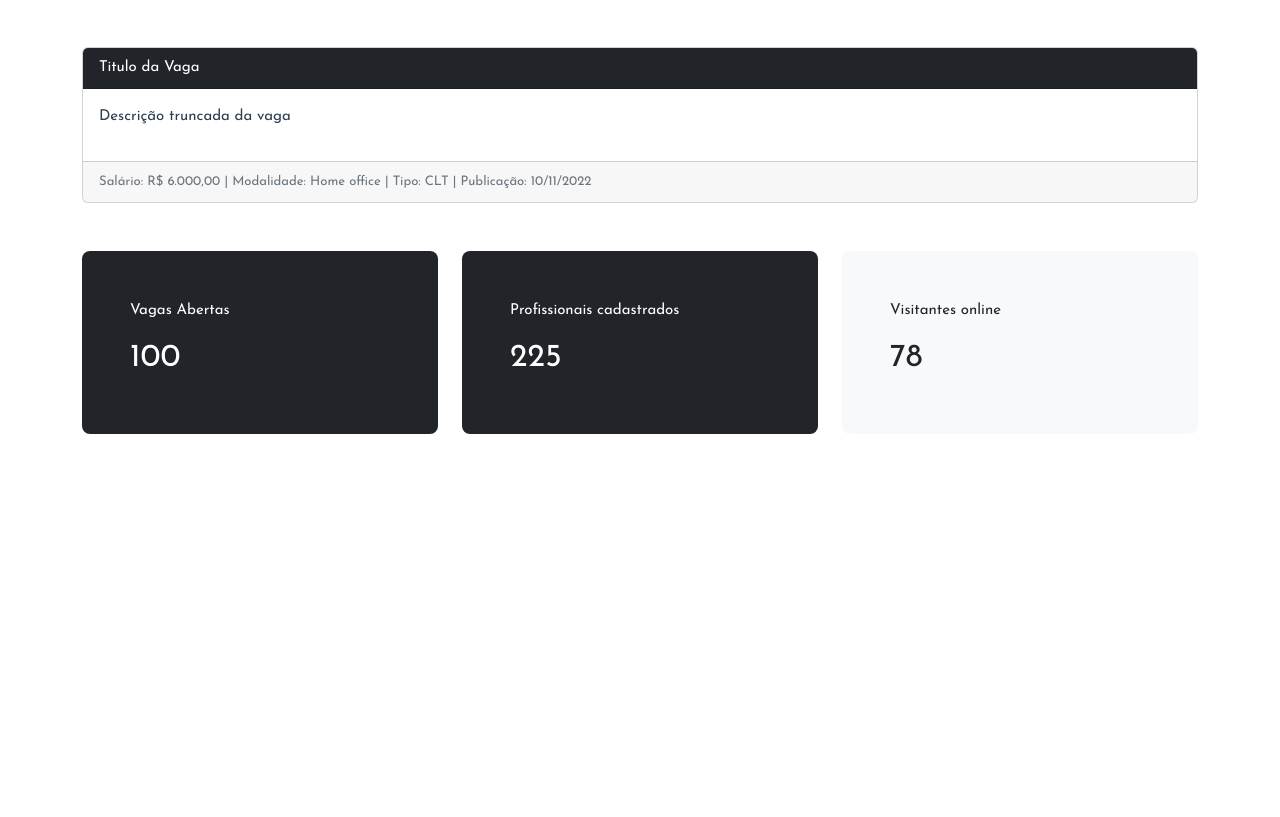
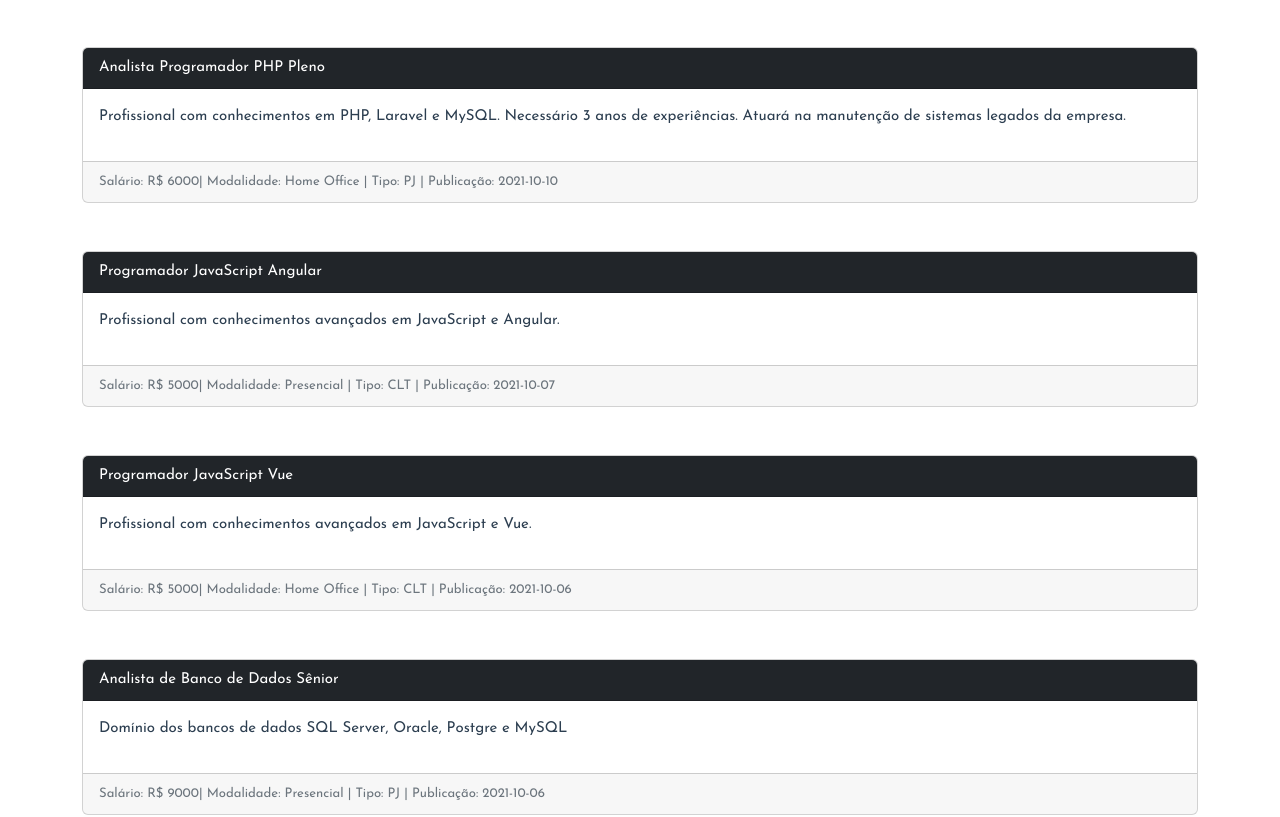
Before and after one commit to YanVL/vagas-front, a Vue app: page / in a window 1280 px wide. Shown: the part 413-1230 px from the top of the page. Before the commit the page ends 871 px from the top, so only its background shows below. Built offline with nearby package versions, Linux system fonts and the light colour scheme.

Commit message:
Implementando componente PublicarVaga

```diff
--- a/src/components/comuns/VagaComponent.vue
+++ b/src/components/comuns/VagaComponent.vue
@@ -1,16 +1,19 @@
 <template>
     <div class="card">
-        <div class="card-header bg-dark text-white">Titulo da Vaga</div>
+        <div class="card-header bg-dark text-white">{{ titulo }}</div>
         <div class="card-body">
-            <p>Descrição truncada da vaga</p>
+            <p>{{ descricao }}</p>
         </div>
         <div class="card-footer">
-            <small class="text-muted">Salário: R$ 6.000,00 | Modalidade: Home office | Tipo: CLT | Publicação:
-                10/11/2022</small>
+            <small class="text-muted">Salário: R$ {{ salario }}| Modalidade: {{ modalidade }} | Tipo: {{ tipo }} |
+                Publicação: {{ publicacao }}
+            </small>
         </div>
     </div>
 </template>
 
 <script>
-
+export default {
+    props: ['titulo', 'descricao', 'salario', 'modalidade', 'tipo', 'publicacao']
+}
 </script>
--- a/src/components/views/HomeComponent.vue
+++ b/src/components/views/HomeComponent.vue
@@ -10,7 +10,49 @@ export default {
     VagaComponent,
   },
   data: () => ({
-    usuariosOnline: 0
+    usuariosOnline: 0,
+    vagas: [
+      {
+        titulo: 'Analista Programador PHP Pleno',
+        descricao: 'Profissional com conhecimentos em PHP, Laravel e MySQL. Necessário 3 anos de experiências. Atuará na manutenção de sistemas legados da empresa.',
+        salario: 6000,
+        modalidade: 'Home Office',
+        tipo: 'PJ',
+        publicacao: '2021-10-10'
+      },
+      {
+        titulo: 'Programador JavaScript Angular',
+        descricao: 'Profissional com conhecimentos avançados em JavaScript e Angular.',
+        salario: 5000,
+        modalidade: 'Presencial',
+        tipo: 'CLT',
+        publicacao: '2021-10-07'
+      },
+      {
+        titulo: 'Programador JavaScript Vue',
+        descricao: 'Profissional com conhecimentos avançados em JavaScript e Vue.',
+        salario: 5000,
+        modalidade: 'Home Office',
+        tipo: 'CLT',
+        publicacao: '2021-10-06'
+      },
+      {
+        titulo: 'Analista de Banco de Dados Sênior',
+        descricao: 'Domínio dos bancos de dados SQL Server, Oracle, Postgre e MySQL',
+        salario: 9000,
+        modalidade: 'Presencial',
+        tipo: 'PJ',
+        publicacao: '2021-10-06'
+      },
+      {
+        titulo: 'Programador Web Júnior',
+        descricao: 'Conhecimentos básicos em HTML, CSS, JavaScript, Bootstrap, PHP e MySQL',
+        salario: 3000,
+        modalidade: 'Presencial',
+        tipo: 'CLT',
+        publicacao: '2021-10-05'
+      }
+    ]
   }),
   methods: {
     getUsuariosOnline() {
@@ -31,9 +73,11 @@ export default {
       </div>
     </div>
 
-    <div class="row mt-5">
+    <div class="row mt-5" v-for="(vaga, index) in vagas" :key="index">
       <div class="col">
-        <VagaComponent></VagaComponent>
+        <VagaComponent :titulo="vaga.titulo" :descricao="vaga.descricao" :salario="vaga.salario"
+          :modalidade="vaga.modalidade" :tipo="vaga.tipo" :publicacao="vaga.publicacao">
+        </VagaComponent>
       </div>
     </div>
 
@@ -43,11 +87,13 @@ export default {
       </div>
 
       <div class="col-4">
-        <IndicadorComponent titulo="Profissionais cadastrados" indicador="225" bg="bg-dark" color="text-white"></IndicadorComponent>
+        <IndicadorComponent titulo="Profissionais cadastrados" indicador="225" bg="bg-dark" color="text-white">
+        </IndicadorComponent>
       </div>
 
       <div class="col-4">
-        <IndicadorComponent titulo="Visitantes online" :indicador="usuariosOnline" bg="bg-light" color="text-dark"></IndicadorComponent>
+        <IndicadorComponent titulo="Visitantes online" :indicador="usuariosOnline" bg="bg-light" color="text-dark">
+        </IndicadorComponent>
       </div>
     </div>
 
```
